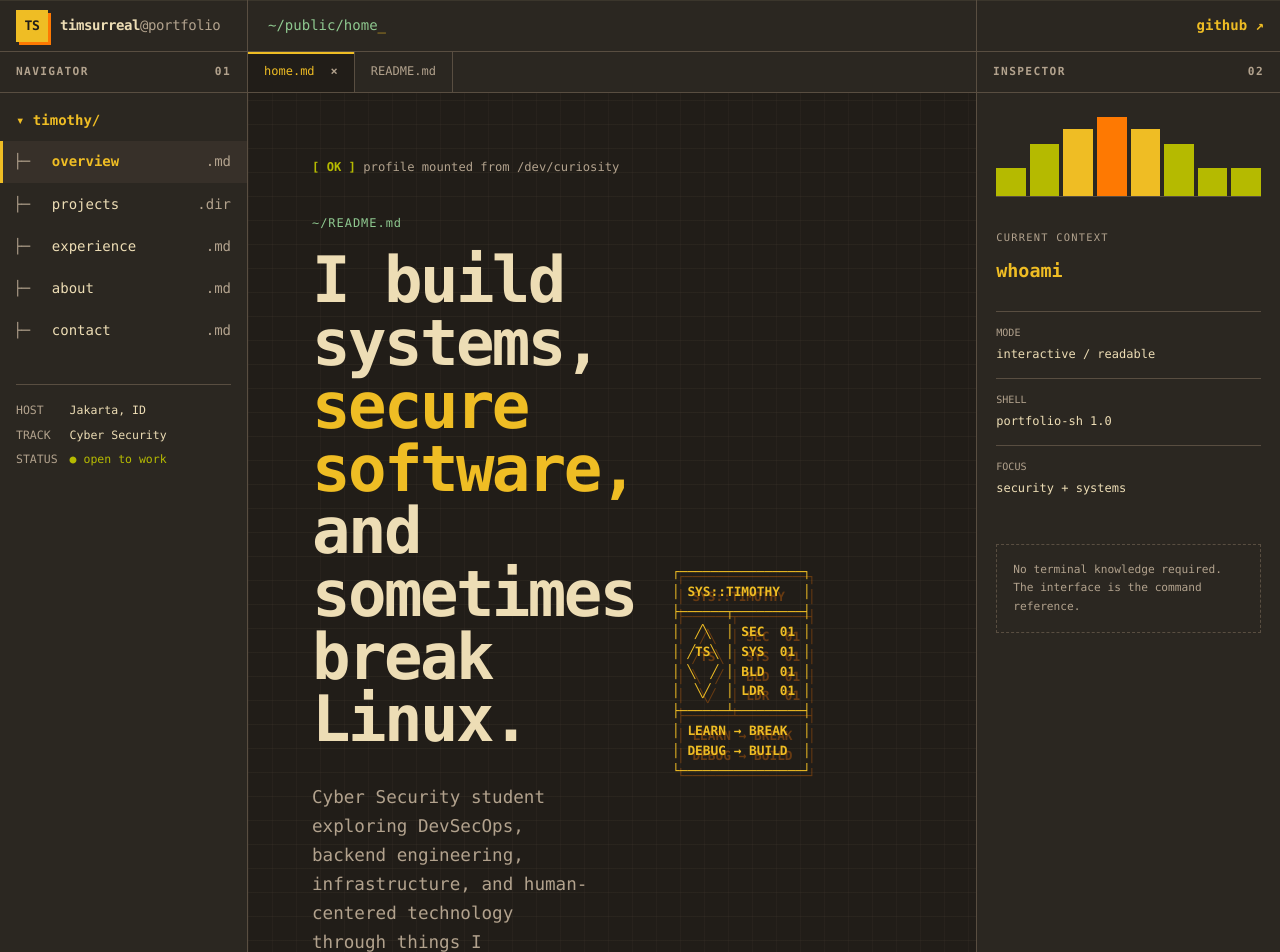
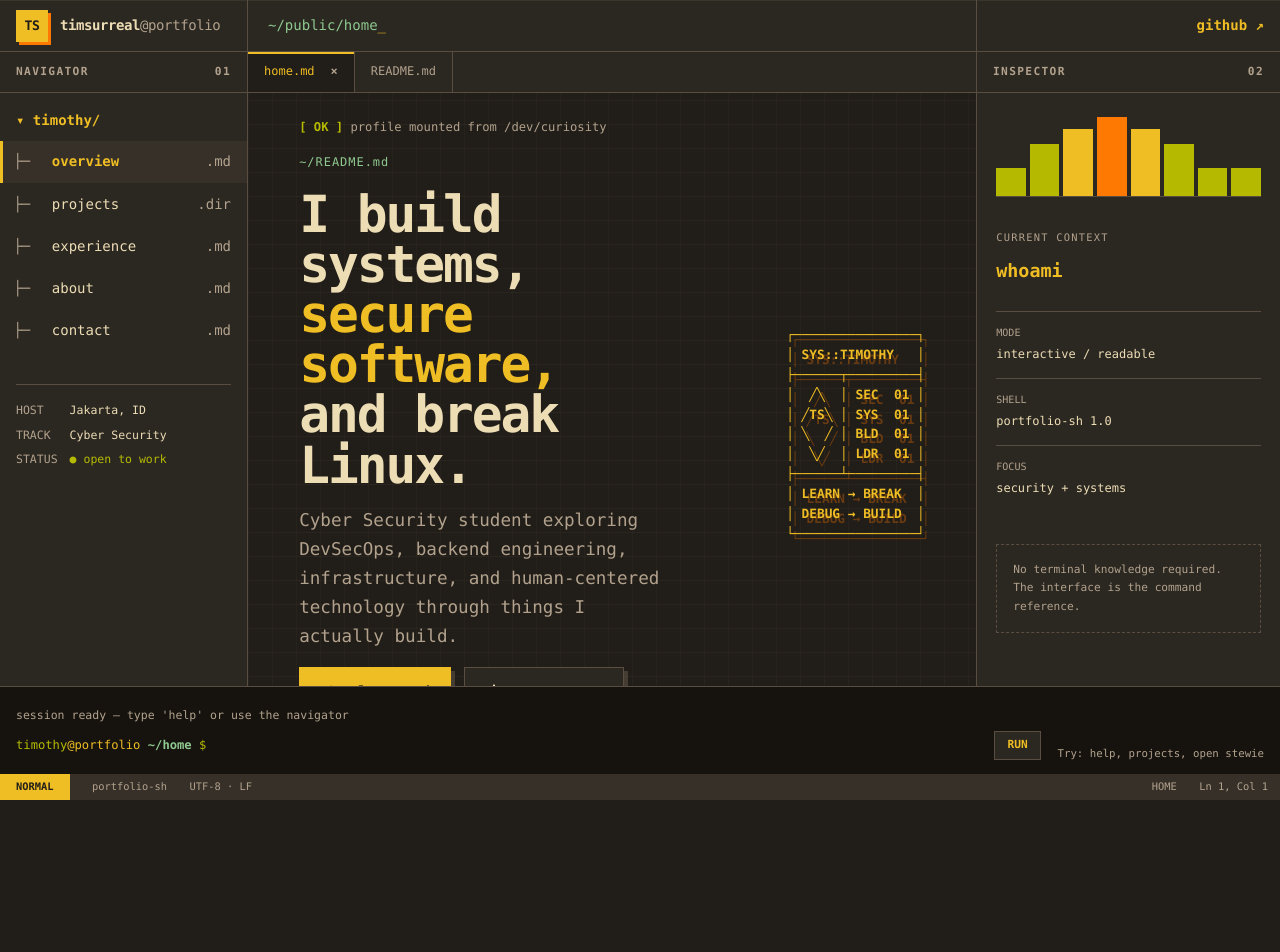
Before and after one commit to timsurrealedu/portfolio, a Next.js app: page / in a window 1280 px wide. Shown: the top 952 px of the page. After the commit the page ends 800 px from the top, so only its background shows below. Built offline with nearby package versions, Linux system fonts and the light colour scheme.

Commit message:
Add Linux boot animation and compact layout

```diff
--- a/app/globals.css
+++ b/app/globals.css
@@ -14,6 +14,7 @@
   --font: "Berkeley Mono", "Cascadia Code", "JetBrains Mono", "SFMono-Regular", Consolas, monospace;
   --top: 3.25rem;
   --bottom: 1.65rem;
+  --ease-out: cubic-bezier(0.16, 1, 0.3, 1);
 }
 
 * { box-sizing: border-box; }
@@ -28,7 +29,20 @@ button { color: inherit; }
 
 .skip-link { position: fixed; z-index: 20; left: 1rem; top: -4rem; background: var(--yellow); color: var(--bg); padding: .6rem 1rem; font-weight: 800; }
 .skip-link:focus { top: .5rem; }
-.site-shell { min-height: 100svh; display: grid; grid-template: var(--top) minmax(0, 1fr) 7.9rem var(--bottom) / 15.5rem minmax(0, 1fr) 19rem; overflow: hidden; }
+.sr-only { position: absolute; width: 1px; height: 1px; padding: 0; margin: -1px; overflow: hidden; clip: rect(0, 0, 0, 0); white-space: nowrap; border: 0; }
+.site-shell { height: 100svh; display: grid; grid-template: var(--top) minmax(0, 1fr) 5.5rem var(--bottom) / 15.5rem minmax(0, 1fr) 19rem; overflow: hidden; }
+.boot-screen { position: fixed; z-index: 30; inset: 0; display: grid; place-items: center; background: var(--bg); animation: boot-exit 1.15s var(--ease-out) both; contain: paint; }
+.boot-console { width: min(36rem, calc(100vw - 2rem)); border: 1px solid var(--line); background: var(--panel); box-shadow: 8px 8px 0 var(--orange); }
+.boot-console header { display: flex; justify-content: space-between; padding: .65rem 1rem; border-bottom: 1px solid var(--line); color: var(--muted); font-size: .72rem; }
+.boot-console header strong { color: var(--yellow); }
+.boot-log { padding: 1.25rem 1rem .75rem; }
+.boot-log p { margin: 0 0 .45rem; color: var(--muted); font-size: clamp(.68rem, 2vw, .82rem); animation: boot-line .28s var(--ease-out) both; }
+.boot-log p:nth-child(2) { animation-delay: .16s; }
+.boot-log p:nth-child(3) { animation-delay: .32s; }
+.boot-log b { color: var(--green); }
+.boot-meter { display: grid; grid-template-columns: 1fr auto; align-items: center; gap: .8rem; padding: .8rem 1rem; border-top: 1px solid var(--line); color: var(--aqua); font-size: .68rem; }
+.boot-meter::before { content: ""; grid-column: 1; grid-row: 1; height: .45rem; border: 1px solid var(--line); }
+.boot-meter i { grid-column: 1; grid-row: 1; height: .45rem; background: var(--yellow); transform-origin: left; animation: boot-progress .82s .12s var(--ease-out) both; }
 .topbar { grid-column: 1 / -1; display: grid; grid-template-columns: 15.5rem 1fr 19rem; align-items: center; border-bottom: 1px solid var(--line); background: var(--panel); box-shadow: inset 0 1px color-mix(in oklch, var(--ink) 8%, transparent); z-index: 4; }
 .brand { align-self: stretch; display: flex; align-items: center; gap: .75rem; padding: 0 1rem; text-decoration: none; font-weight: 800; border-right: 1px solid var(--line); letter-spacing: -.03em; }
 .brand-mark { display: grid; place-items: center; width: 2rem; height: 2rem; background: var(--yellow); color: var(--bg); box-shadow: 3px 3px 0 var(--orange); font-size: .82rem; }
@@ -59,33 +73,34 @@ button { color: inherit; }
 .tab-active { background: var(--bg); color: var(--yellow); box-shadow: inset 0 2px var(--yellow); }
 .tab-active b { margin-left: 1rem; color: var(--muted); }
 .tab-ghost { color: var(--muted); }
-.document { max-width: 1120px; min-height: calc(100% - 2.55rem); margin: auto; padding: clamp(2rem, 5vw, 5.5rem); animation: reveal .42s cubic-bezier(.16, 1, .3, 1) both; }
+.document { max-width: 1120px; min-height: calc(100% - 2.55rem); margin: auto; padding: 1.5rem clamp(2rem, 4vw, 4rem); animation: reveal .42s var(--ease-out) both; }
 .path-label { margin: 0 0 1rem; color: var(--aqua); font-size: .75rem; letter-spacing: .08em; }
-.bootline { color: var(--muted); margin-bottom: 2.3rem; font-size: .76rem; }
+.bootline { color: var(--muted); margin-bottom: 1rem; font-size: .76rem; }
 .bootline span { color: var(--green); font-weight: 800; }
-.hero-grid { display: grid; grid-template-columns: minmax(0, 1.6fr) minmax(15rem, .7fr); gap: clamp(2rem, 6vw, 6rem); align-items: center; }
+.hero-grid { display: grid; grid-template-columns: minmax(0, 1fr) auto; gap: clamp(1.5rem, 3vw, 3rem); align-items: center; }
 h1, h2, p { text-wrap: pretty; }
 .hero-grid h1, .section-header h1, .contact-view h1 { margin: 0; font-size: clamp(2.1rem, 5vw, 5.25rem); line-height: .98; letter-spacing: -.04em; font-weight: 900; text-wrap: balance; }
+.hero-grid h1 { font-size: clamp(2.1rem, 4vw, 3.8rem); }
 .hero-grid h1 em, .contact-view h1 em { color: var(--yellow); font-style: normal; }
-.lede { max-width: 66ch; margin: 2rem 0; color: var(--muted); font-size: clamp(.95rem, 1.4vw, 1.1rem); }
+.lede { max-width: 66ch; margin: 1rem 0; color: var(--muted); font-size: clamp(.95rem, 1.4vw, 1.1rem); }
 .hero-actions { display: flex; align-items: center; flex-wrap: wrap; gap: .8rem; }
 .hero-actions button, .hero-actions a { border: 1px solid var(--line); background: var(--panel); padding: .75rem 1rem; text-decoration: none; cursor: pointer; font-weight: 800; box-shadow: 4px 4px 0 color-mix(in oklch, var(--line) 65%, transparent); transition: background-color .18s, color .18s, transform .18s, box-shadow .18s; }
 .hero-actions .primary-action { background: var(--yellow); color: var(--bg); border-color: var(--yellow); }
 .hero-actions button:hover, .hero-actions a:hover { transform: translate(2px, 2px); box-shadow: 2px 2px 0 var(--line); }
 .ascii { margin: 0; color: var(--yellow); font: 700 clamp(.68rem, 1vw, .9rem)/1.55 var(--font); filter: drop-shadow(5px 5px 0 color-mix(in oklch, var(--orange) 32%, transparent)); user-select: none; }
-.proof-strip { display: grid; grid-template-columns: repeat(4, 1fr); margin-top: clamp(3rem, 7vw, 7rem); border: 1px solid var(--line); background: var(--panel); box-shadow: 6px 6px 0 color-mix(in oklch, var(--line) 50%, transparent); }
-.proof-strip div { padding: 1rem; border-right: 1px solid var(--line); }
+.proof-strip { display: grid; grid-template-columns: repeat(4, 1fr); margin-top: 1.5rem; border: 1px solid var(--line); background: var(--panel); box-shadow: 6px 6px 0 color-mix(in oklch, var(--line) 50%, transparent); }
+.proof-strip div { padding: .65rem .8rem; border-right: 1px solid var(--line); }
 .proof-strip div:last-child { border: 0; }
 .proof-strip strong, .proof-strip span { display: block; }
 .proof-strip strong { color: var(--yellow); font-size: 1.4rem; }
 .proof-strip span { color: var(--muted); font-size: .7rem; }
-blockquote { position: relative; max-width: 68ch; margin: 4rem 0 0; padding: 0 0 0 3.5rem; color: var(--muted); font-size: 1rem; }
+blockquote { position: relative; max-width: 68ch; margin: 1.5rem 0 0; padding: 0 0 0 2.5rem; color: var(--muted); font-size: .9rem; }
 blockquote span { position: absolute; left: 0; top: 0; color: var(--orange); font-weight: 800; }
 
-.section-header { display: flex; justify-content: space-between; gap: 3rem; padding-bottom: 2.5rem; border-bottom: 1px solid var(--line); }
-.section-header h1 { font-size: clamp(2.2rem, 4.4vw, 4.4rem); }
+.section-header { display: flex; justify-content: space-between; gap: 2rem; padding-bottom: 1.25rem; border-bottom: 1px solid var(--line); }
+.section-header h1 { font-size: clamp(2.2rem, 4vw, 3.25rem); }
 .section-header > p { max-width: 40ch; margin: auto 0 0; color: var(--muted); }
-.project-layout { display: grid; grid-template-columns: minmax(14rem, .8fr) minmax(18rem, 1.3fr); gap: 2.5rem; margin-top: 2.5rem; }
+.project-layout { display: grid; grid-template-columns: minmax(14rem, .8fr) minmax(18rem, 1.3fr); gap: 1.5rem; margin-top: 1.25rem; }
 .project-list { border-top: 1px solid var(--line); }
 .project-list button { width: 100%; display: grid; grid-template-columns: 2rem 1fr auto 3rem; gap: .7rem; align-items: center; padding: .85rem .5rem; border: 0; border-bottom: 1px solid var(--line); background: transparent; text-align: left; cursor: pointer; }
 .project-list button:hover, .project-list button.selected { background: var(--panel); }
@@ -93,54 +108,54 @@ blockquote span { position: absolute; left: 0; top: 0; color: var(--orange); fon
 .project-list span { color: var(--muted); font-size: .72rem; }
 .project-list small { color: var(--muted); text-align: right; }
 .project-list b { color: var(--yellow); text-align: right; font-size: .68rem; }
-.project-detail { position: relative; border: 1px solid var(--line); background: var(--panel); padding: clamp(1.4rem, 3vw, 2.5rem); box-shadow: 7px 7px 0 color-mix(in oklch, var(--line) 50%, transparent); }
+.project-detail { position: relative; border: 1px solid var(--line); background: var(--panel); padding: 1.5rem; box-shadow: 7px 7px 0 color-mix(in oklch, var(--line) 50%, transparent); }
 .project-detail h2 { margin: .6rem 0 1rem; color: var(--yellow); font-size: clamp(2rem, 4vw, 3.7rem); line-height: 1; letter-spacing: -.04em; }
 .project-detail p { max-width: 64ch; }
 .project-number, .project-state span { color: var(--muted); font-size: .7rem; }
 .project-state { position: absolute; right: 1.25rem; top: 1.25rem; display: grid; text-align: right; }
 .project-state b { color: var(--green); font-size: .72rem; }
 .project-summary { font-size: 1.05rem; }
-.rule { height: 1px; background: var(--line); margin: 1.6rem 0; }
-.tag-list { display: flex; flex-wrap: wrap; gap: .45rem; margin: 1.6rem 0; padding: 0; list-style: none; }
+.rule { height: 1px; background: var(--line); margin: 1rem 0; }
+.tag-list { display: flex; flex-wrap: wrap; gap: .45rem; margin: 1rem 0; padding: 0; list-style: none; }
 .tag-list li { border: 1px solid var(--line); padding: .25rem .55rem; color: var(--aqua); font-size: .7rem; }
 .inline-link { color: var(--yellow); font-weight: 800; }
 
-.timeline { margin-top: 2.5rem; }
-.timeline article { display: grid; grid-template-columns: 2.5rem 7.5rem 1fr; gap: 1rem; padding: 1.4rem 0; border-bottom: 1px solid var(--line); }
+.timeline { margin-top: 1.25rem; }
+.timeline article { display: grid; grid-template-columns: 2.5rem 7.5rem 1fr; gap: 1rem; padding: .85rem 0; border-bottom: 1px solid var(--line); }
 .timeline .line-no, .timeline time { color: var(--muted); font-size: .72rem; }
 .timeline p { margin: 0; color: var(--aqua); font-size: .72rem; }
 .timeline h2 { margin: .15rem 0 .4rem; font-size: 1.1rem; }
 .timeline div span { color: var(--muted); }
-.experience-callout { margin: 3rem 0 0 auto; max-width: 54rem; display: grid; grid-template-columns: 10rem 1fr; padding: 1.5rem; border: 1px solid var(--line); background: var(--panel); box-shadow: inset 0 3px var(--orange); }
+.experience-callout { margin: 1.5rem 0 0 auto; max-width: 54rem; display: grid; grid-template-columns: 10rem 1fr; padding: 1rem; border: 1px solid var(--line); background: var(--panel); box-shadow: inset 0 3px var(--orange); }
 .experience-callout span { color: var(--orange); font-size: .7rem; font-weight: 800; }
 .experience-callout p { margin: 0; font-size: 1.05rem; }
 
-.about-grid { display: grid; grid-template-columns: 1.25fr .75fr; gap: 3rem; margin-top: 2.5rem; }
+.about-grid { display: grid; grid-template-columns: 1.25fr .75fr; gap: 2rem; margin-top: 1.25rem; }
 .about-copy { font-size: 1.05rem; }
 code { background: var(--panel-2); color: var(--yellow); padding: .1rem .25rem; }
 .facts { margin: 0; border-left: 1px solid var(--line); padding-left: 1.5rem; }
-.facts div { margin-bottom: 1.25rem; }
+.facts div { margin-bottom: .65rem; }
 .facts dt { color: var(--muted); font-size: .68rem; }
 .facts dd { margin: .25rem 0 0; }
-.skill-matrix { display: grid; grid-template-columns: repeat(2, 1fr); margin-top: 3rem; border: 1px solid var(--line); }
-.skill-matrix div { position: relative; min-height: 9rem; padding: 1.3rem; border-right: 1px solid var(--line); border-bottom: 1px solid var(--line); }
+.skill-matrix { display: grid; grid-template-columns: repeat(2, 1fr); margin-top: 1.5rem; border: 1px solid var(--line); }
+.skill-matrix div { position: relative; min-height: 6.5rem; padding: 1rem; border-right: 1px solid var(--line); border-bottom: 1px solid var(--line); }
 .skill-matrix div:nth-child(2n) { border-right: 0; }
 .skill-matrix div:nth-last-child(-n+2) { border-bottom: 0; }
 .skill-matrix span { position: absolute; right: 1rem; color: var(--muted); }
 .skill-matrix h2 { margin: 0; color: var(--yellow); font-size: 1.3rem; }
-.skill-matrix p { margin: 1rem 0 0; color: var(--muted); }
-.arch-note { margin-top: 3rem; color: var(--muted); }
+.skill-matrix p { margin: .5rem 0 0; color: var(--muted); }
+.arch-note { margin-top: 1.5rem; color: var(--muted); line-height: 1.4; }
 .arch-note strong { color: var(--aqua); }
 .arch-note em { color: var(--yellow); }
 
 .contact-view { min-height: 100%; display: flex; flex-direction: column; justify-content: center; }
 .contact-code { color: var(--green); }
 .contact-view h1 { font-size: clamp(2.5rem, 6vw, 6rem); }
-.contact-view > p:not(.path-label, .contact-code) { max-width: 62ch; margin: 2rem 0; color: var(--muted); font-size: 1.05rem; }
+.contact-view > p:not(.path-label, .contact-code) { max-width: 62ch; margin: 1rem 0; color: var(--muted); font-size: 1.05rem; }
 .contact-action { display: grid; grid-template-columns: 1fr auto auto; align-items: center; gap: 2rem; padding: 1.3rem; border: 1px solid var(--yellow); color: var(--yellow); text-decoration: none; box-shadow: 6px 6px 0 var(--orange); transition: background .2s, color .2s, transform .2s, box-shadow .2s; }
 .contact-action span { font-size: .7rem; }
 .contact-action:hover { background: var(--yellow); color: var(--bg); transform: translate(3px, 3px); box-shadow: 3px 3px 0 var(--orange); }
-.contact-footer { display: flex; justify-content: space-between; margin-top: 4rem; padding-top: 1rem; border-top: 1px solid var(--line); color: var(--muted); font-size: .7rem; }
+.contact-footer { display: flex; justify-content: space-between; margin-top: 2rem; padding-top: 1rem; border-top: 1px solid var(--line); color: var(--muted); font-size: .7rem; }
 
 .inspector > :not(.pane-title) { margin-left: 1.2rem; margin-right: 1.2rem; }
 .inspect-index { margin-top: 1.7rem; color: var(--yellow); font-size: 4.5rem; font-weight: 900; line-height: 1; letter-spacing: -.08em; }
@@ -175,6 +190,16 @@ code { background: var(--panel-2); color: var(--yellow); padding: .1rem .25rem;
 
 @keyframes reveal { from { opacity: 0; transform: translateY(12px); } }
 @keyframes blink { 50% { opacity: 0; } }
+@keyframes boot-line { from { opacity: 0; transform: translateX(-10px); } }
+@keyframes boot-progress { from { transform: scaleX(0); } }
+@keyframes boot-exit { 0%, 78% { opacity: 1; } 100% { opacity: 0; visibility: hidden; } }
+
+@media (min-width: 761px) {
+  .skill-matrix { grid-template-columns: repeat(4, 1fr); }
+  .skill-matrix div { min-height: 8rem; border-bottom: 0; }
+  .skill-matrix div:nth-child(2n) { border-right: 1px solid var(--line); }
+  .skill-matrix div:last-child { border-right: 0; }
+}
 
 @media (max-width: 1120px) {
   .site-shell { grid-template-columns: 13rem minmax(0, 1fr); }
--- a/components/portfolio-shell.tsx
+++ b/components/portfolio-shell.tsx
@@ -11,6 +11,7 @@ const skills = [
 ] as const;
 
 export function PortfolioShell() {
+  const [booting, setBooting] = useState(true);
   const [section, setSection] = useState<SectionId>("home");
   const [selected, setSelected] = useState(0);
   const [command, setCommand] = useState("");
@@ -21,6 +22,9 @@ export function PortfolioShell() {
   useEffect(() => {
     const id = window.location.hash.slice(1) as SectionId;
     if (sections.some((item) => item.id === id)) setSection(id);
+    const delay = window.matchMedia("(prefers-reduced-motion: reduce)").matches ? 50 : 1150;
+    const timer = window.setTimeout(() => setBooting(false), delay);
+    return () => window.clearTimeout(timer);
   }, []);
 
   function navigate(id: SectionId, echo = true) {
@@ -54,7 +58,8 @@ export function PortfolioShell() {
   }
 
   return (
-    <div className="site-shell">
+    <div className="site-shell" aria-busy={booting}>
+      {booting && <BootScreen />}
       <a className="skip-link" href="#viewport">Skip to content</a>
       <header className="topbar">
         <a className="brand" href="#home" onClick={() => navigate("home", false)} aria-label="Timothy portfolio home">
@@ -142,6 +147,23 @@ export function PortfolioShell() {
   );
 }
 
+function BootScreen() {
+  return (
+    <div className="boot-screen" role="status" aria-label="Loading portfolio">
+      <div className="boot-console" aria-hidden="true">
+        <header><strong>portfolio-sh</strong><span>systemd[1]</span></header>
+        <div className="boot-log">
+          <p><b>[ OK ]</b> Mounted /dev/curiosity.</p>
+          <p><b>[ OK ]</b> Started security-and-systems.target.</p>
+          <p><b>[ OK ]</b> Reached target Portfolio Workspace.</p>
+        </div>
+        <div className="boot-meter"><i /><span>loading ~/public/home</span></div>
+      </div>
+      <span className="sr-only">Loading portfolio</span>
+    </div>
+  );
+}
+
 function Home({ onProjects }: { onProjects: () => void }) {
   return (
     <section className="home-view">
@@ -149,7 +171,7 @@ function Home({ onProjects }: { onProjects: () => void }) {
       <div className="hero-grid">
         <div>
           <p className="path-label">~/README.md</p>
-          <h1>I build systems,<br /><em>secure software,</em><br />and sometimes break Linux.</h1>
+          <h1>I build systems,<br /><em>secure software,</em><br />and break Linux.</h1>
           <p className="lede">Cyber Security student exploring DevSecOps, backend engineering, infrastructure, and human-centered technology through things I actually build.</p>
           <div className="hero-actions">
             <button className="primary-action" onClick={onProjects}>./explore-work</button>
```
